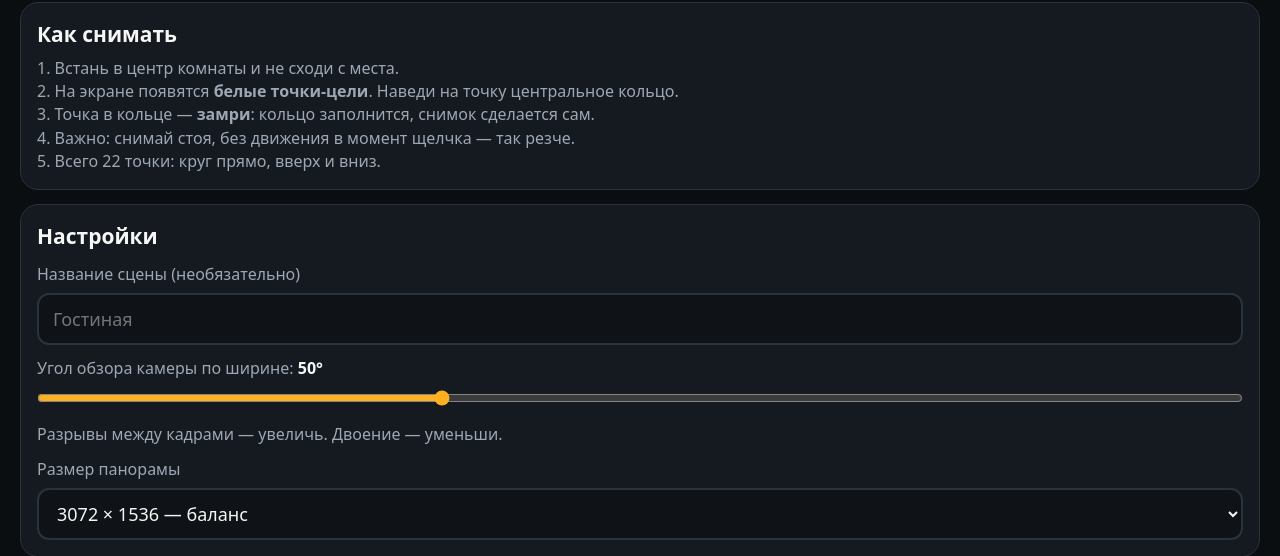
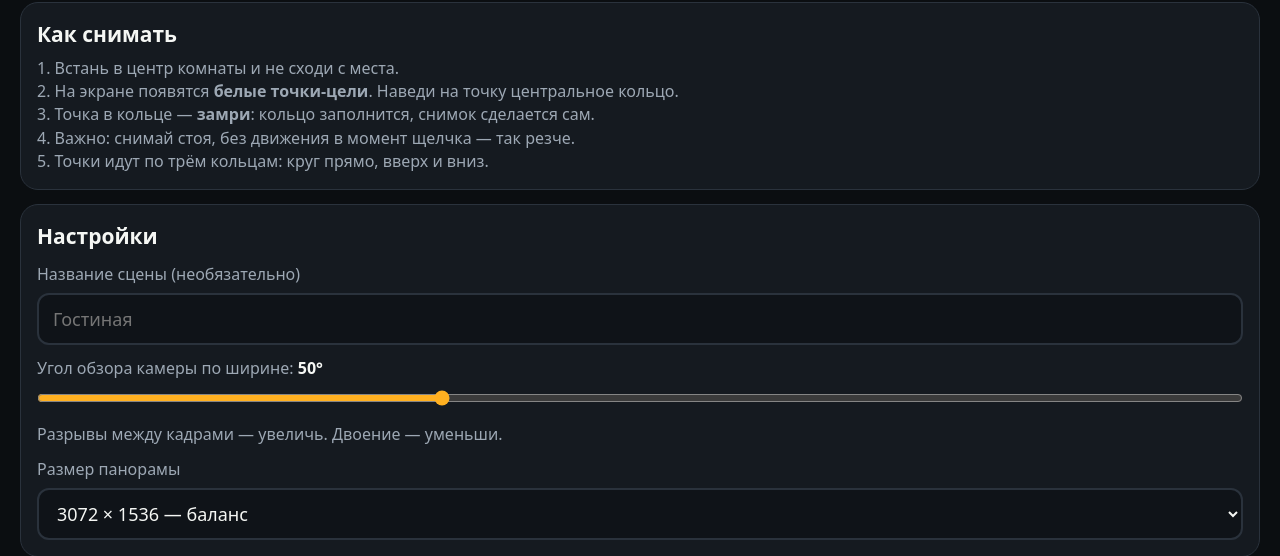
Before and after one commit to issatayski/360, a PHP site: page /capture.php?tour=1 in a window 1280 px wide. Shown: the part 152-708 px from the top of the page. Run offline with PHP 8.4, Linux system fonts and the light colour scheme; the visitor is signed in with stand-in values (Sample User, id 1); tables that the repository leaves empty hold one stand-in row (values such as "Sample post").

Commit message:
Съёмка: меньше точек (18) + мягкая склейка (прячет швы)
По просьбе — меньше точек фиксации: кольца 8/5/5 = 18 (было 22). Вернул
мягкое перо в склейке (ww^2) вместо жёсткого веса — швы, которые появились от
жёсткого веса, снова сглаживаются. Копирайт/счётчик обновлены.

Co-Authored-By: Claude Opus 4.8 <noreply@anthropic.com>

```diff
--- a/public_html/capture.php
+++ b/public_html/capture.php
@@ -123,7 +123,7 @@ $token = csrf_token();
       2. На экране появятся <b>белые точки-цели</b>. Наведи на точку центральное кольцо.<br>
       3. Точка в кольце — <b>замри</b>: кольцо заполнится, снимок сделается сам.<br>
       4. Важно: снимай стоя, без движения в момент щелчка — так резче.<br>
-      5. Всего 22 точки: круг прямо, вверх и вниз.</p>
+      5. Точки идут по трём кольцам: круг прямо, вверх и вниз.</p>
     </div>
 
     <div class="card">
@@ -242,7 +242,7 @@ $token = csrf_token();
   // ---- цели: 3 кольца (горизонт 10, +55° 6, -55° 6) ----
   function makeTargets(yaw0){
     const t = [];
-    [{p:0,n:10},{p:55,n:6},{p:-55,n:6}].forEach(r=>{
+    [{p:0,n:8},{p:52,n:5},{p:-52,n:5}].forEach(r=>{
       for(let i=0;i<r.n;i++){
         let y = yaw0 + i*(2*Math.PI/r.n);
         while(y>Math.PI)y-=2*Math.PI; while(y<-Math.PI)y+=2*Math.PI;
@@ -286,7 +286,7 @@ $token = csrf_token();
     state.currentRoom = { shots: [], targets: null };
     state.capturing = true;
     state.prevCur = null; state.prevT = 0; state.angSpeed = 999; state.holdMs = 0; state.lastLoop = 0;
-    $('capProgress').textContent = '0 / 22'; $('btnFinishCap').disabled = true;
+    $('capProgress').textContent = '0'; $('btnFinishCap').disabled = true;
     $('ringFill').style.background = 'transparent';
     show('capture'); requestAnimationFrame(captureLoop);
   }
@@ -570,9 +570,9 @@ $token = csrf_token();
             if (ix<0 || iy<0 || ix>=iw-1 || iy>=ih-1) continue;
             const wx = 1 - Math.abs(ix-cw)/cw;
             const wy = 1 - Math.abs(iy-ch)/ch;
-            // жёсткий вес: ближайший к центру кадр доминирует → меньше двоения/мыла в перекрытии
+            // мягкое перо: плавный переход в перекрытии прячет швы (ценой лёгкой мягкости)
             const ww = wx*wy;
-            const w = ww*ww*ww*ww*ww*ww + 1e-6;
+            const w = ww*ww + 1e-4;
             const x0=ix|0, y0=iy|0, fx=ix-x0, fy=iy-y0;
             const i00=(y0*iw+x0)*4, i01=i00+4, i10=i00+iw*4, i11=i10+4;
             const w00=(1-fx)*(1-fy), w01=fx*(1-fy), w10=(1-fx)*fy, w11=fx*fy;
```
